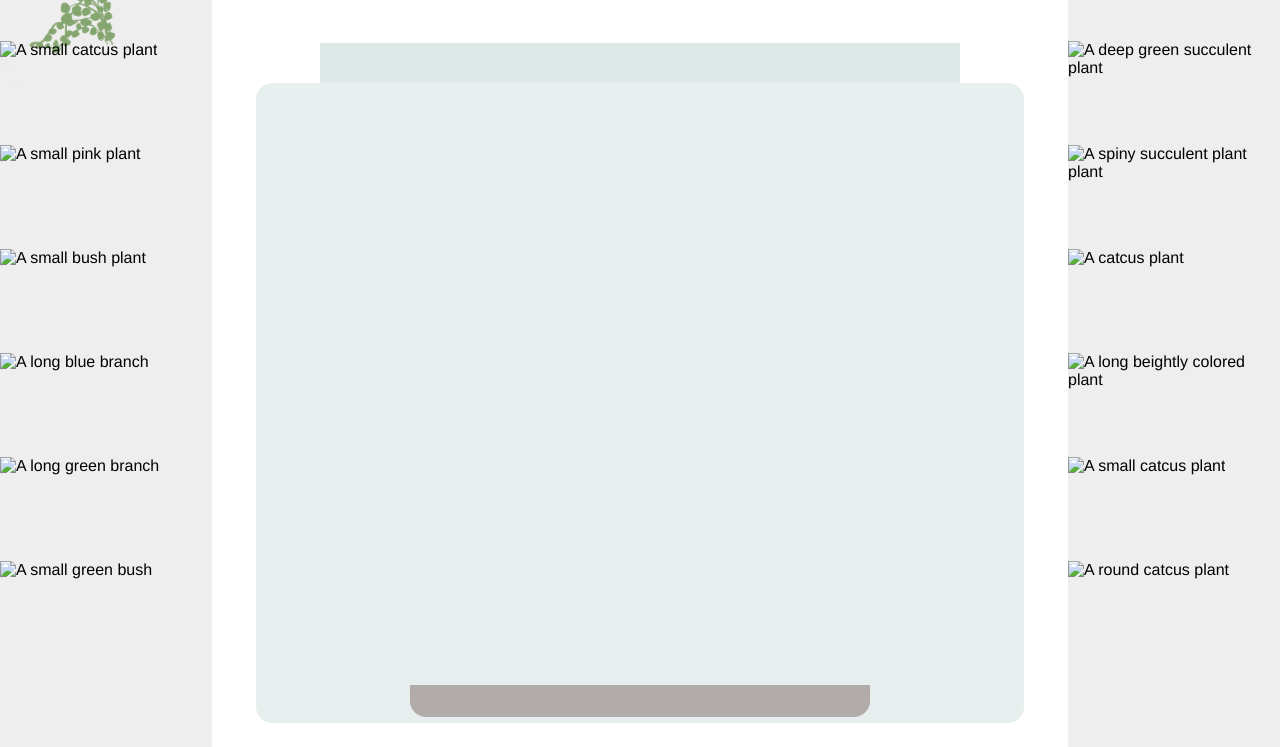
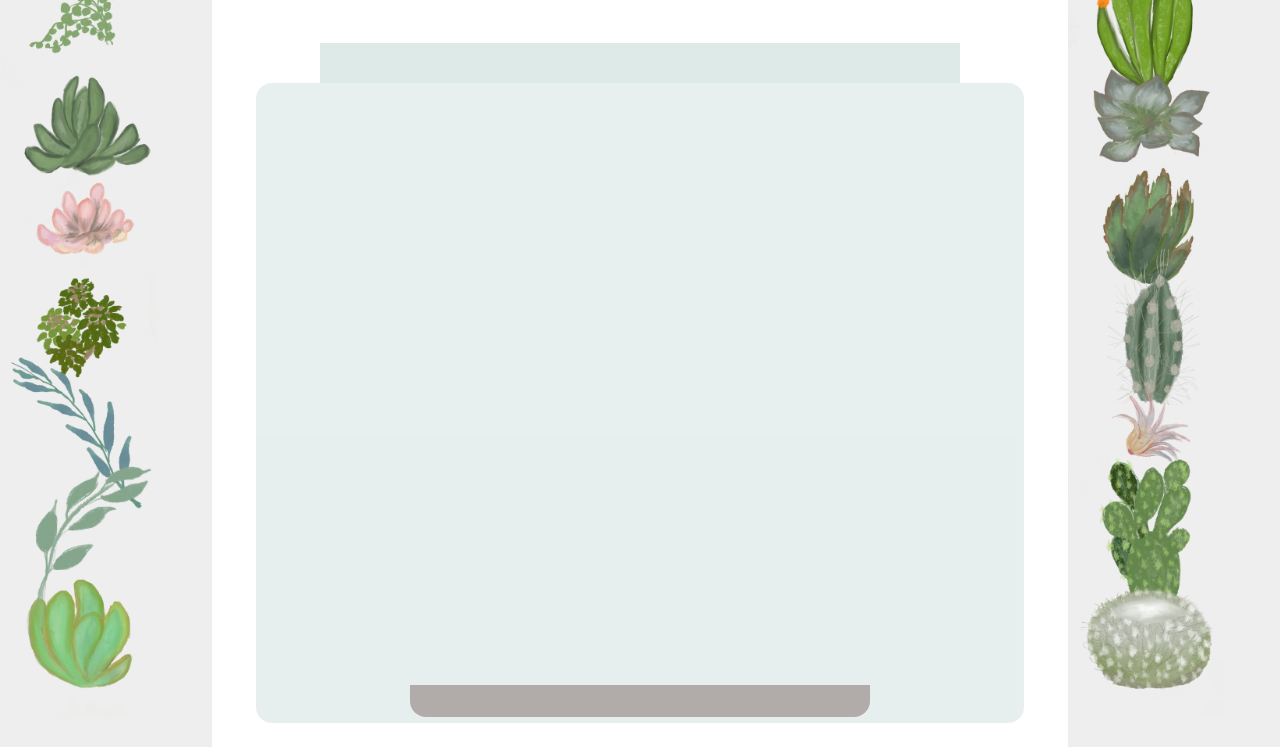
Before and after one commit to Earth2Ellaa/Terrarium, a plain HTML site: page index.html in a window 1280 px wide. Shown: the part 73-820 px from the top of the page. Drawn offline with Linux system fonts and the light colour scheme; files whose address does not match are found by name.

Commit message:
Update index.html

```diff
--- a/index.html
+++ b/index.html
@@ -24,7 +24,7 @@
             class="plant"
             id="plant2"
             alt="A small catcus plant"
-            src="./images/plant2.png"
+            src="plant2.png"
           />
         </div>
         <div class="plant-holder">
@@ -32,7 +32,7 @@
             class="plant"
             id="plant3"
             alt="A small pink plant"
-            src="./images/plant3.png"
+            src="plant3.png"
           />
         </div>
         <div class="plant-holder">
@@ -40,7 +40,7 @@
             class="plant"
             id="plant4"
             alt="A small bush plant"
-            src="./images/plant4.png"
+            src="plant4.png"
           />
         </div>
         <div class="plant-holder">
@@ -48,7 +48,7 @@
             class="plant"
             id="plant5"
             alt="A long blue branch"
-            src="./images/plant5.png"
+            src="plant5.png"
           />
         </div>
         <div class="plant-holder">
@@ -56,7 +56,7 @@
             class="plant"
             id="plant6"
             alt="A long green branch"
-            src="./images/plant6.png"
+            src="plant6.png"
           />
         </div>
         <div class="plant-holder">
@@ -64,7 +64,7 @@
             class="plant"
             id="plant7"
             alt="A small green bush"
-            src="./images/plant7.png"
+            src="plant7.png"
           />
         </div>
       </div>
@@ -75,7 +75,7 @@
             class="plant"
             id="plant8"
             alt="A green plant with orange flowers"
-            src="./images/plant8.png"
+            src="plant8.png"
           />
         </div>
         <div class="plant-holder">
@@ -83,7 +83,7 @@
             class="plant"
             id="plant9"
             alt="A deep green succulent plant"
-            src="./images/plant9.png"
+            src="plant9.png"
           />
         </div>
         <div class="plant-holder">
@@ -91,7 +91,7 @@
             class="plant"
             id="plant10"
             alt="A spiny succulent plant plant"
-            src="./images/plant10.png"
+            src="plant10.png"
           />
         </div>
         <div class="plant-holder">
@@ -99,7 +99,7 @@
             class="plant"
             id="plant11"
             alt="A catcus plant"
-            src="./images/plant11.png"
+            src="plant11.png"
           />
         </div>
         <div class="plant-holder">
@@ -107,7 +107,7 @@
             class="plant"
             id="plant12"
             alt="A long beightly colored plant"
-            src="./images/plant12.png"
+            src="plant12.png"
           />
         </div>
         <div class="plant-holder">
@@ -115,7 +115,7 @@
             class="plant"
             id="plant13"
             alt="A small catcus plant"
-            src="./images/plant13.png"
+            src="plant13.png"
           />
         </div>
         <div class="plant-holder">
@@ -123,7 +123,7 @@
             class="plant"
             id="plant14"
             alt="A round catcus plant"
-            src="./images/plant14.png"
+            src="plant14.png"
           />
         </div>
       </div>
```
